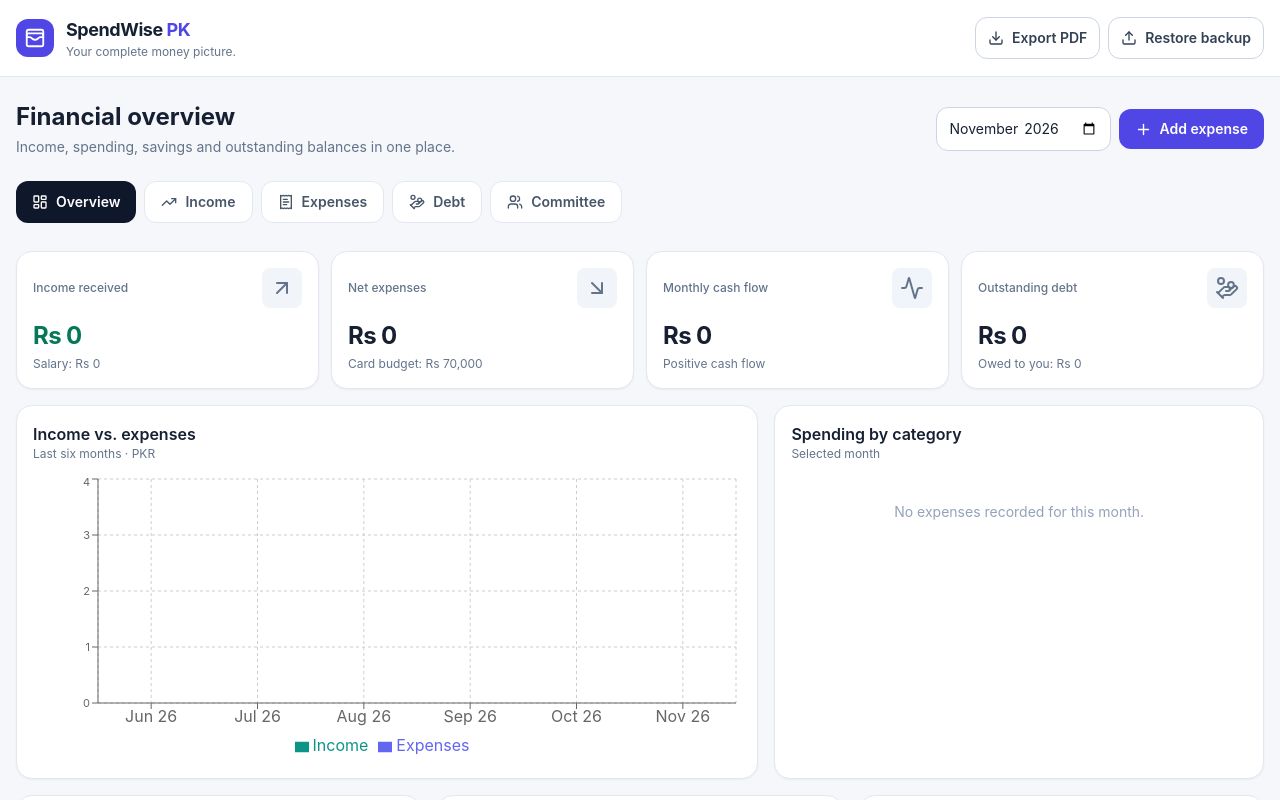
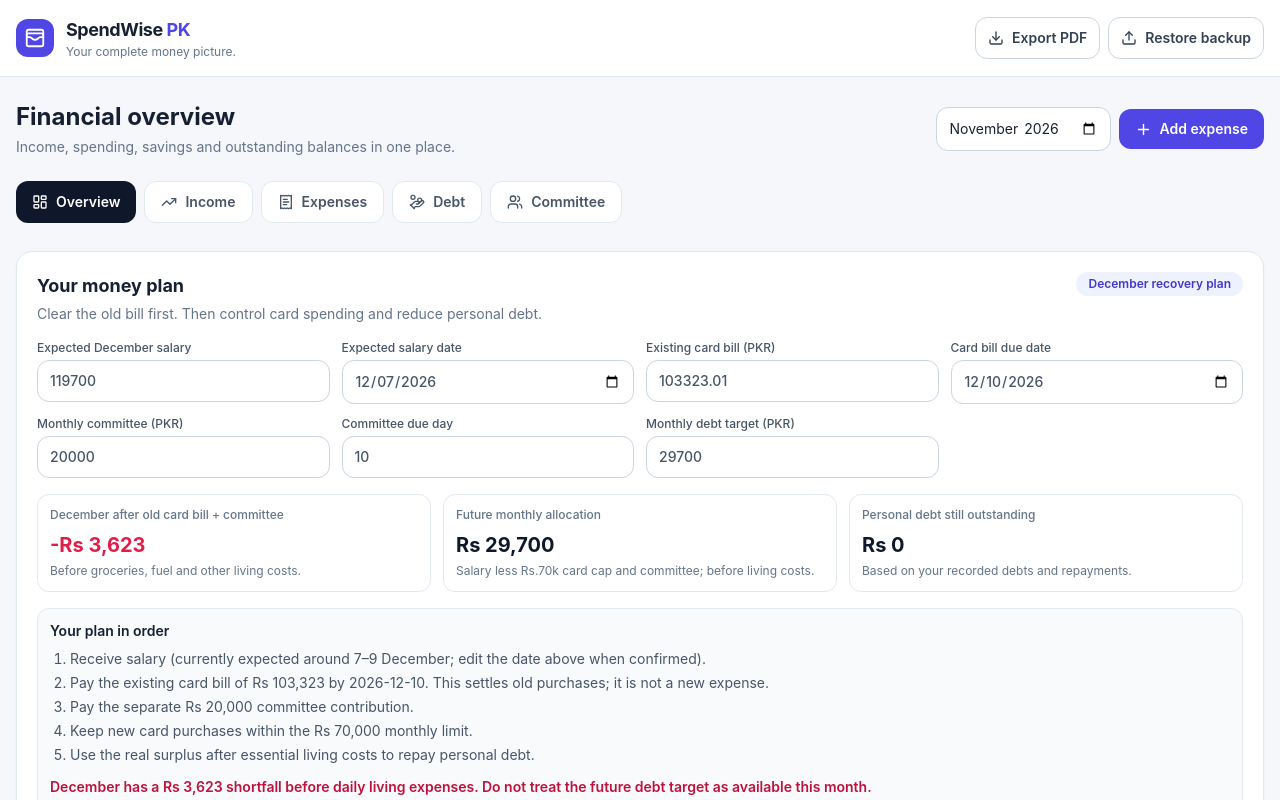
Before and after one commit to syed-bilal205/spendwise-pk, a React (Vite) app: page / in a window 1280 px wide. Shown: the top 800 px of the page. Built offline with nearby package versions, Linux system fonts and the light colour scheme.

Commit message:
Show personalized cash flow plan on dashboard

```diff
--- a/src/App.jsx
+++ b/src/App.jsx
@@ -8,6 +8,7 @@ import TransactionForm from "./components/TransactionForm";
 import Income from "./components/Income";
 import Committee from "./components/Committee";
 import Debt from "./components/Debt";
+import CashFlowPlan from "./components/CashFlowPlan";
 
 const COLORS = ["#4f46e5", "#0d9488", "#f59e0b", "#ec4899", "#64748b", "#8b5cf6", "#06b6d4", "#84cc16"];
 const now = new Date();
@@ -66,6 +67,7 @@ export default function App() {
       <nav className="mb-6 flex gap-2 overflow-x-auto pb-1">{nav.map(([key,Icon,label]) => <button key={key} onClick={() => { setPage(key); setShowForm(false); }} className={`flex shrink-0 items-center gap-2 rounded-xl px-4 py-2.5 text-sm font-semibold ${page === key ? "bg-slate-900 text-white" : "border border-slate-200 bg-white text-slate-600"}`}><Icon size={16}/>{label}</button>)}</nav>
       {showForm && (page === "overview" || page === "transactions") && <div className="card mb-6 p-4"><div className="mb-4 flex justify-between"><h3 className="font-semibold">Add an expense or card transaction</h3><button className="text-sm text-slate-500" onClick={() => setShowForm(false)}>Close</button></div><TransactionForm onDone={() => setShowForm(false)}/></div>}
       {page === "income" ? <Income month={month}/> : page === "debt" ? <Debt/> : page === "committee" ? <Committee/> : page === "transactions" ? <Transactions rows={filtered} search={search} setSearch={setSearch} dispatch={dispatch}/> : <>
+        <CashFlowPlan/>
         <div className="grid gap-3 sm:grid-cols-2 xl:grid-cols-4">
           <Metric title="Income received" value={money(incomeTotal)} sub={`Salary: ${money(salary)}`} icon={<ArrowUpRight/>} positive/>
           <Metric title="Net expenses" value={money(spent)} sub={`Card budget: ${money(state.settings.monthlyCardBudget)}`} icon={<ArrowDownRight/>}/>
```
